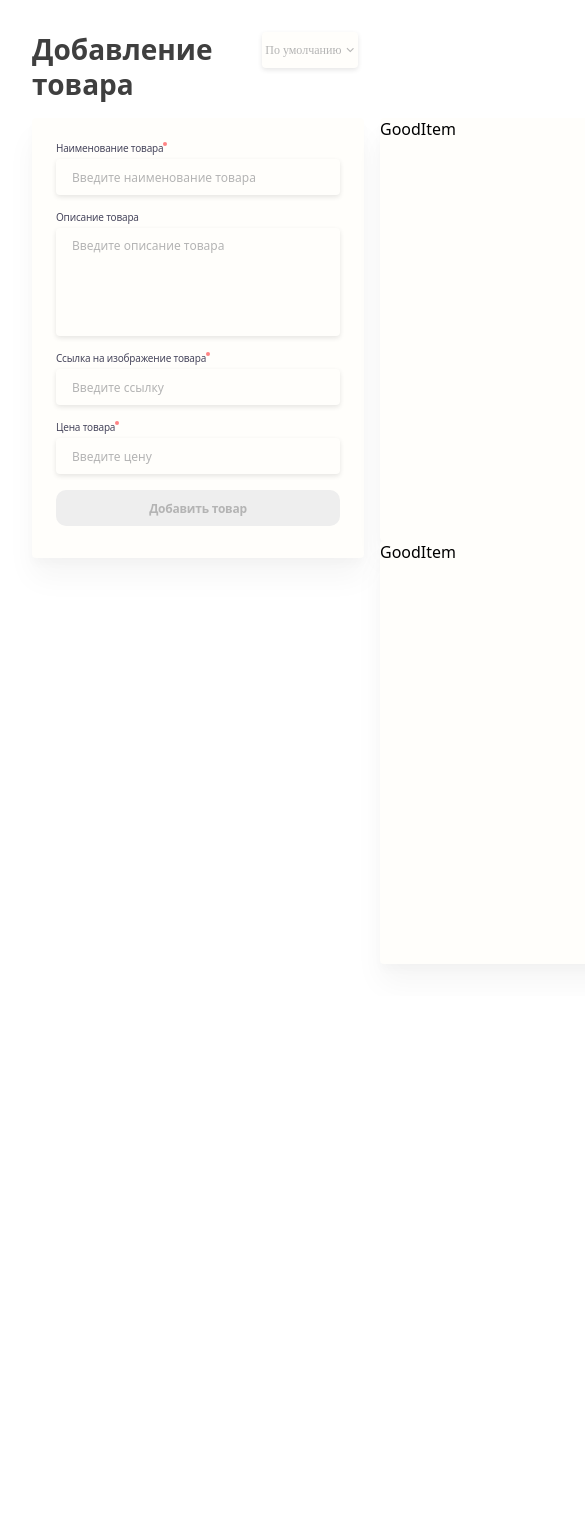
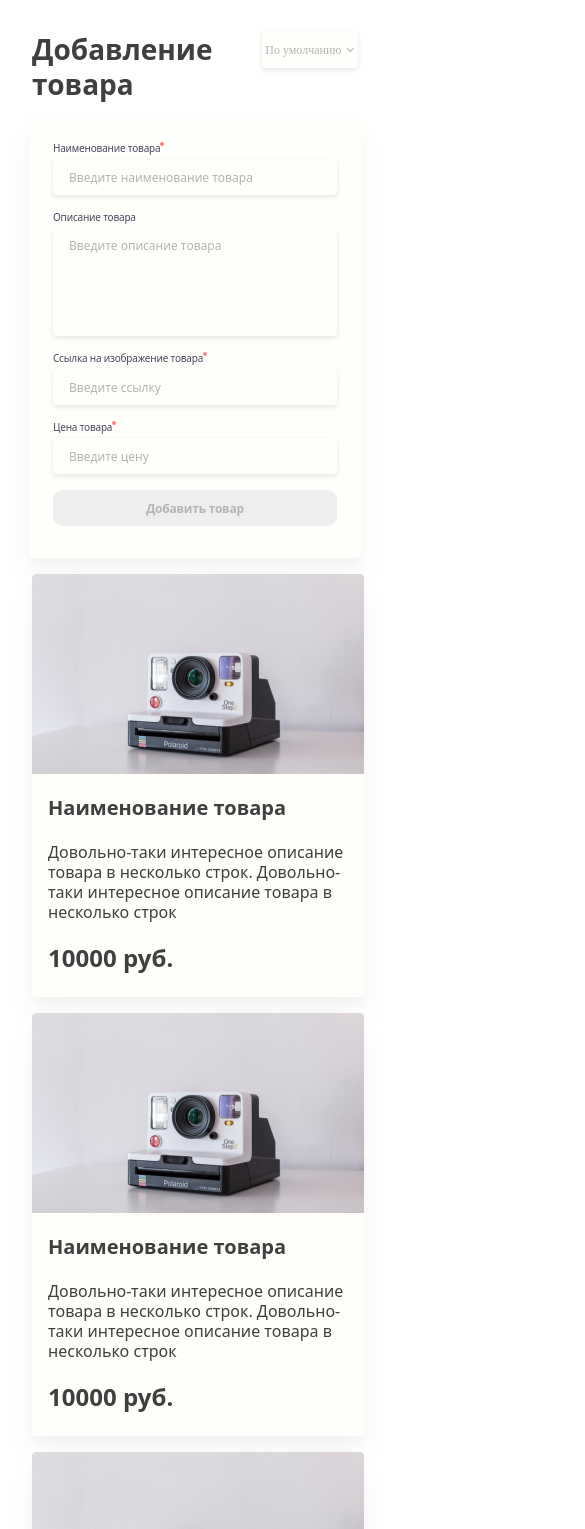
Before and after one commit to sotinvlad/test-goods, a React (Create React App) app: page / in a window 390 px wide. Shown: the top 1529 px of the page, 585 px wide, since content can reach past the window. Before the commit the page ends 996 px from the top, so only its background shows below. Built offline with nearby package versions, Linux system fonts and the light colour scheme.

Commit message:
Адаптивная верстка товаров

```diff
--- a/src/App.module.scss
+++ b/src/App.module.scss
@@ -13,3 +13,11 @@
     display: flex;
     gap: 16px;
 }
+
+@media screen and (max-width: 768px) {
+    .MainContent {
+        flex-direction: column;
+        justify-content: center;
+        align-items: center;
+    }
+}
--- a/src/components/GoodItem/GoodItem.jsx
+++ b/src/components/GoodItem/GoodItem.jsx
@@ -1,6 +1,7 @@
 import React from 'react';
 
 import styles from './GoodItem.module.scss';
+import defaultImage from './../../assets/basicItemPicture.png';
 
 const GoodItem = ({
     id,
@@ -9,6 +10,13 @@ const GoodItem = ({
     pictureLink,
     itemPrice,
 }) => {
-    return <div className={styles.GoodItem}>GoodItem</div>;
+    return (
+        <div className={styles.GoodItem}>
+            <img src={pictureLink || defaultImage} alt='itemPicture' />
+            <div className={styles.ItemTitle}>{itemTitle}</div>
+            <div className={styles.ItemDescription}>{itemDescription}</div>
+            <div className={styles.ItemPrice}>{itemPrice} руб.</div>
+        </div>
+    );
 };
 export default GoodItem;
--- a/src/components/GoodItem/GoodItem.module.scss
+++ b/src/components/GoodItem/GoodItem.module.scss
@@ -5,4 +5,46 @@
     box-shadow: 0px 20px 30px rgba(0, 0, 0, 0.04),
         0px 6px 10px rgba(0, 0, 0, 0.02);
     border-radius: 4px;
+    display: flex;
+    flex-direction: column;
+    justify-content: space-between;
+    cursor: pointer;
+    transition: 0.25s ease;
+    &:hover {
+        opacity: 0.7;
+    }
+    img {
+        width: 332px;
+        height: 200px;
+        object-fit: contain;
+    }
 }
+
+.ItemTitle {
+    height: 25px;
+    font-weight: 600;
+    font-size: 20px;
+    line-height: 25px;
+    margin: 16px;
+    margin-bottom: 0;
+    color: #3f3f3f;
+}
+
+.ItemDescription {
+    font-weight: 400;
+    font-size: 16px;
+    line-height: 20px;
+    margin: 16px;
+    margin-bottom: 0;
+    color: #3f3f3f;
+    overflow: hidden;
+}
+
+.ItemPrice {
+    font-weight: 600;
+    font-size: 24px;
+    line-height: 30px;
+    margin: 16px;
+    margin-bottom: 24px;
+    color: #3f3f3f;
+}
--- a/src/components/GoodsList/GoodsList.module.scss
+++ b/src/components/GoodsList/GoodsList.module.scss
@@ -1,5 +1,8 @@
 .GoodsList {
     width: 100%;
     display: grid;
-    grid-template-columns: 1fr 1fr 1fr;
+    grid-template-columns: repeat(auto-fill, minmax(332px, 332px));
+    align-items: center;
+    justify-content: space-around;
+    grid-gap: 16px;
 }
```
